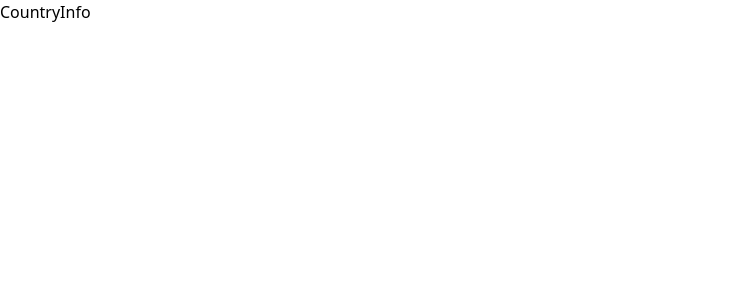
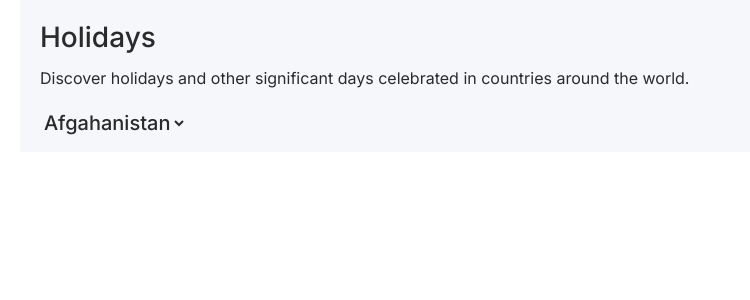
Before and after one commit to HaroldObasi/publicholiday, a React (Create React App) app: page /country in a window 1280 px wide. Shown: the top 300 px of the page, without its empty margins (0-750 px from the left). Built offline with nearby package versions, Linux system fonts and the light colour scheme.

Commit message:
general styling and added dropdown

```diff
--- a/src/pages/CountryInfo.jsx
+++ b/src/pages/CountryInfo.jsx
@@ -1,7 +1,29 @@
 import React from "react";
 
 const CountryInfo = () => {
-    return <div>CountryInfo</div>;
+    return (
+        <section className="px-5 font-primary text-dark">
+            <div className="bg-lightBlue w-full py-4 px-5 ">
+                <div className="space-y-2 mb-5">
+                    <p className="text-[28px] font-medium">Holidays</p>
+                    <p className="text-base font-normal">
+                        Discover holidays and other significant days celebrated
+                        in countries around the world.
+                    </p>
+                </div>
+
+                <select
+                    name=""
+                    id=""
+                    className="text-xl bg-transparent font-medium"
+                >
+                    <option value="Afghanistan">Afgahanistan</option>
+                    <option value="Armenia">Armenia</option>
+                    <option value="Argentina">Argentina</option>
+                </select>
+            </div>
+        </section>
+    );
 };
 
 export default CountryInfo;
```
